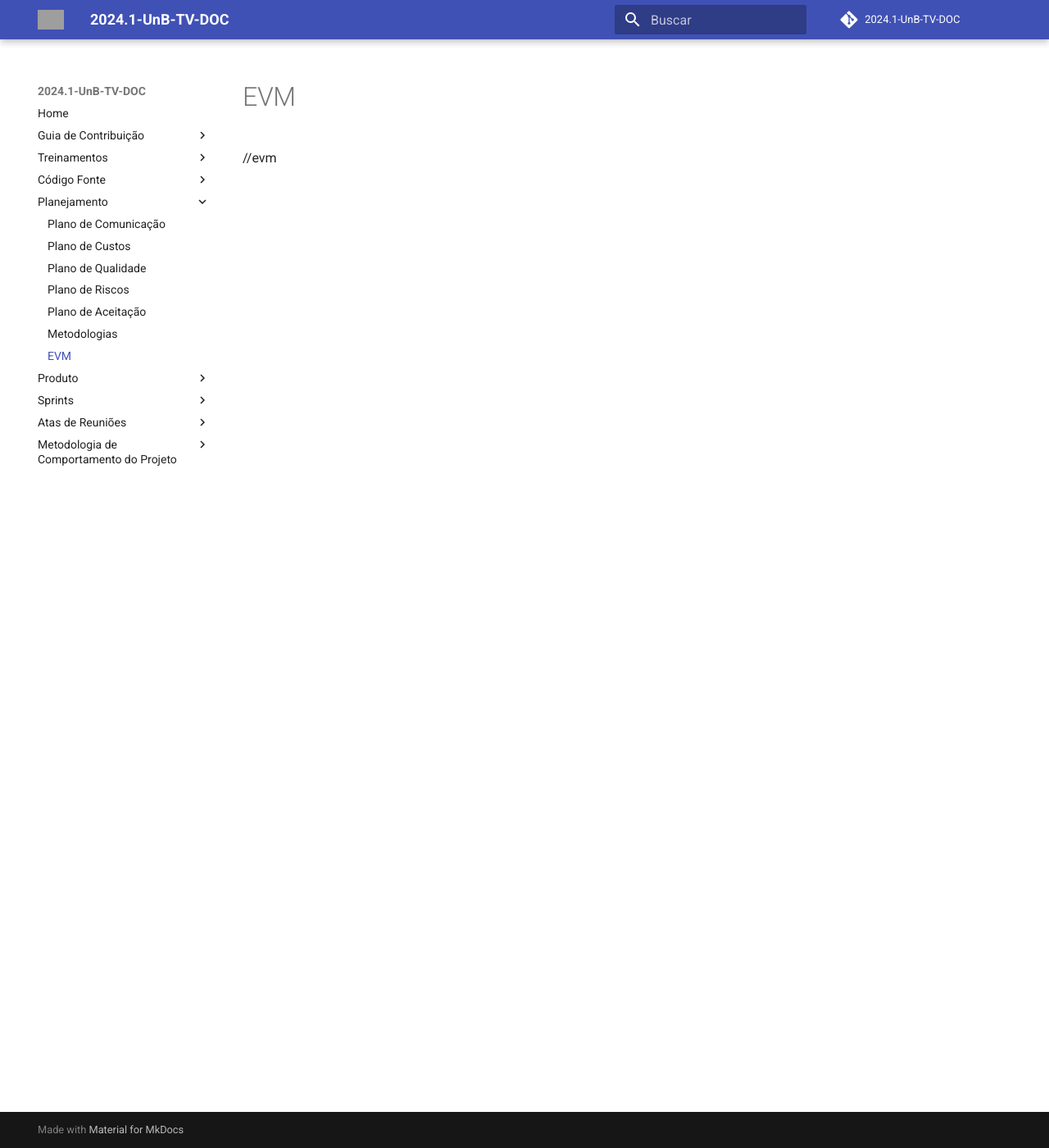
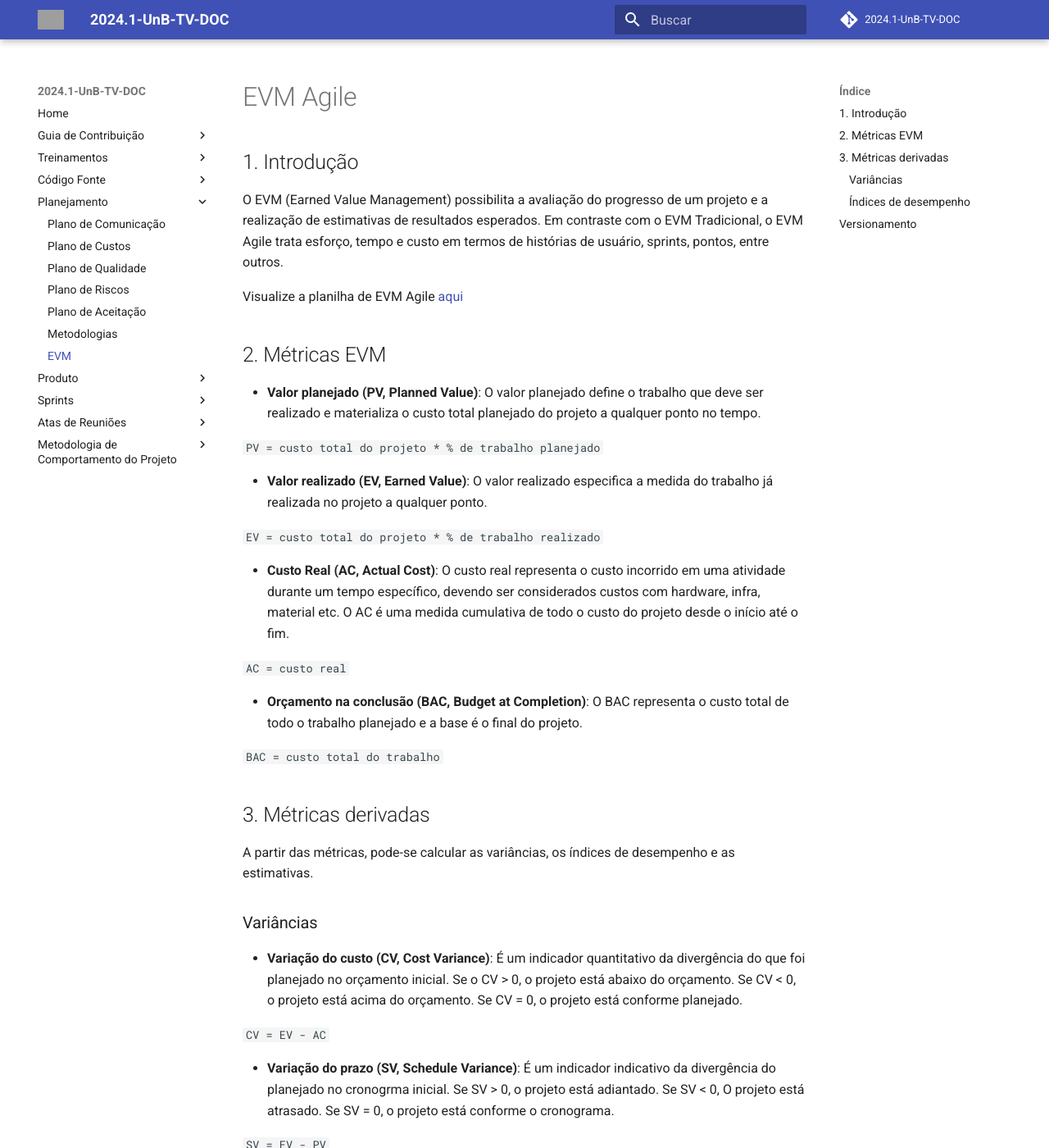
Before and after one commit to fga-eps-mds/2024.1-UnB-TV-DOC, an MkDocs documentation site: the page built from docs/planejamento/evm.md, in a window 1280 px wide and 1400 px high. Shown: the whole window at 82% size. Built offline with MkDocs 1.6.1 and Material for MkDocs 9.7.7, drawn with Linux system fonts in a browser that asks for light colours; comment, search, counter and statistics services are not loaded; some of the changed text lies outside the part shown; grey boxes are pictures that could not be loaded.

Commit message:
Atualiza evm.md

```diff
--- a/docs/planejamento/evm.md
+++ b/docs/planejamento/evm.md
@@ -1 +1,56 @@
-//evm
+# EVM Agile
+
+## 1. Introdução
+
+O EVM (Earned Value Management) possibilita a avaliação do progresso de um projeto e a realização de estimativas de resultados esperados. Em contraste com o EVM Tradicional, o EVM Agile trata esforço, tempo e custo em termos de histórias de usuário, sprints, pontos, entre outros.
+
+Visualize a planilha de EVM Agile [aqui]()
+
+## 2. Métricas EVM
+
+-   **Valor planejado (PV, Planned Value)**: O valor planejado define o trabalho que deve ser realizado e materializa o custo total planejado do projeto a qualquer ponto no tempo.
+
+`PV = custo total do projeto * % de trabalho planejado `
+
+-   **Valor realizado (EV, Earned Value)**: O valor realizado especifica a medida do trabalho já realizada no projeto a qualquer ponto.
+
+`EV = custo total do projeto * % de trabalho realizado`
+
+-   **Custo Real (AC, Actual Cost)**: O custo real representa o custo incorrido em uma atividade durante um tempo específico, devendo ser considerados custos com hardware, infra, material etc. O AC é uma medida cumulativa de todo o custo do projeto desde o início até o fim.
+
+`AC = custo real`
+
+-   **Orçamento na conclusão (BAC, Budget at Completion)**: O BAC representa o custo total de todo o trabalho planejado e a base é o final do projeto.
+
+`BAC = custo total do trabalho`
+
+## 3. Métricas derivadas
+
+A partir das métricas, pode-se calcular as variâncias, os índices de desempenho e as estimativas.
+
+### Variâncias
+
+-   **Variação do custo (CV, Cost Variance)**: É um indicador quantitativo da divergência do que foi planejado no orçamento inicial. Se o CV > 0, o projeto está abaixo do orçamento. Se CV < 0, o projeto está acima do orçamento. Se CV = 0, o projeto está conforme planejado.
+
+`CV = EV - AC`
+
+-   **Variação do prazo (SV, Schedule Variance)**: É um indicador indicativo da divergência do planejado no cronogrma inicial. Se SV > 0, o projeto está adiantado. Se SV < 0, O projeto está atrasado. Se SV = 0, o projeto está conforme o cronograma.
+
+`SV = EV - PV`
+
+### Índices de desempenho
+
+-   **Índice de desempenho do custo (CPI, Cost Performance Index)**: Expressa a relação do valor realizado para o custo real.
+
+`CPI = EV / AC`
+
+-   **Índice de desempenho do prazo (SPI, Schedule Performance Index)**: Expressa a relação do valor realizado para o planejado, por isso mede a eficiencia do tempo.
+
+`SPI = EV / PV`
+
+
+## Versionamento
+
+| Data       | Versão | Descrição         | Autor       |
+| ---------- | ------ | ----------------- | ----------- |
+| 26/08/2024 | 1.0    | Documento inicial | [Vinícius Assumpção de Arauújo](github.com/viniman27) |
```
